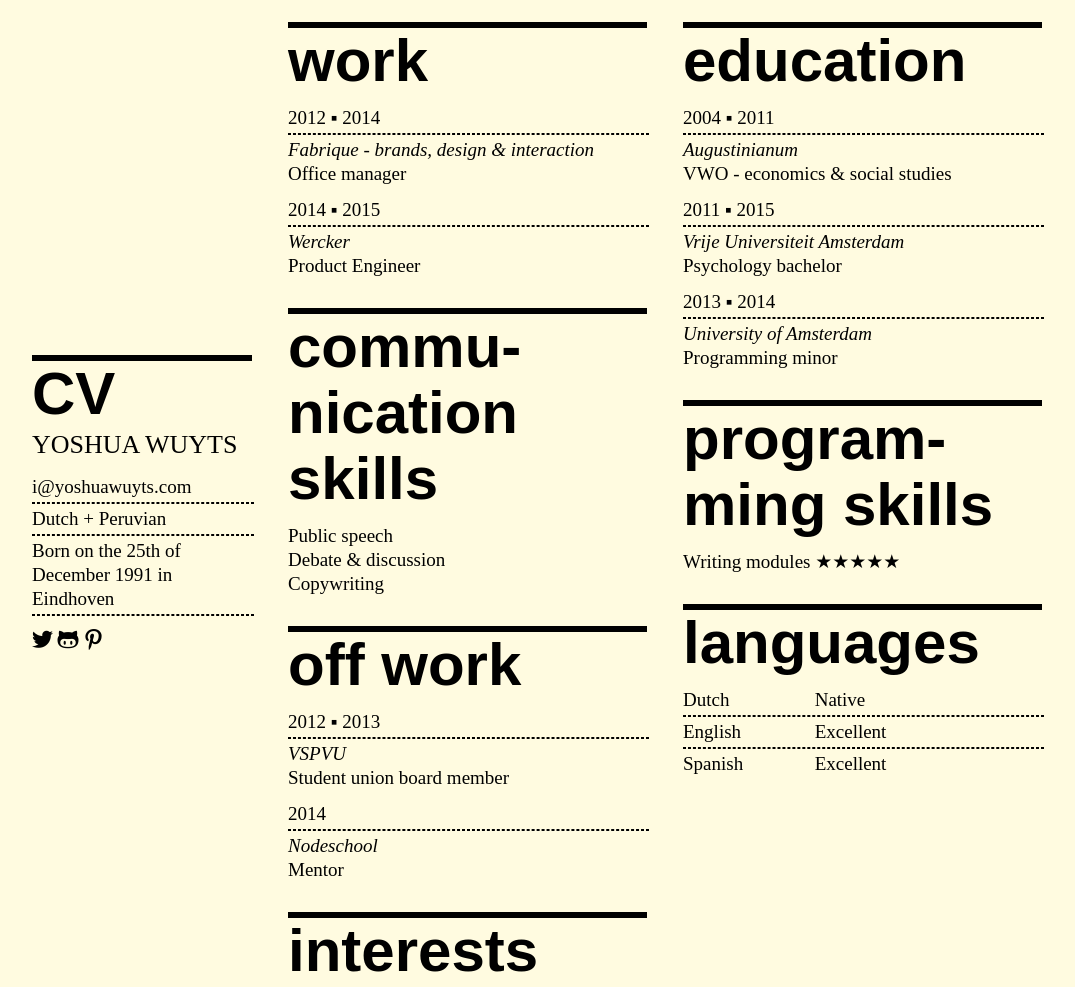
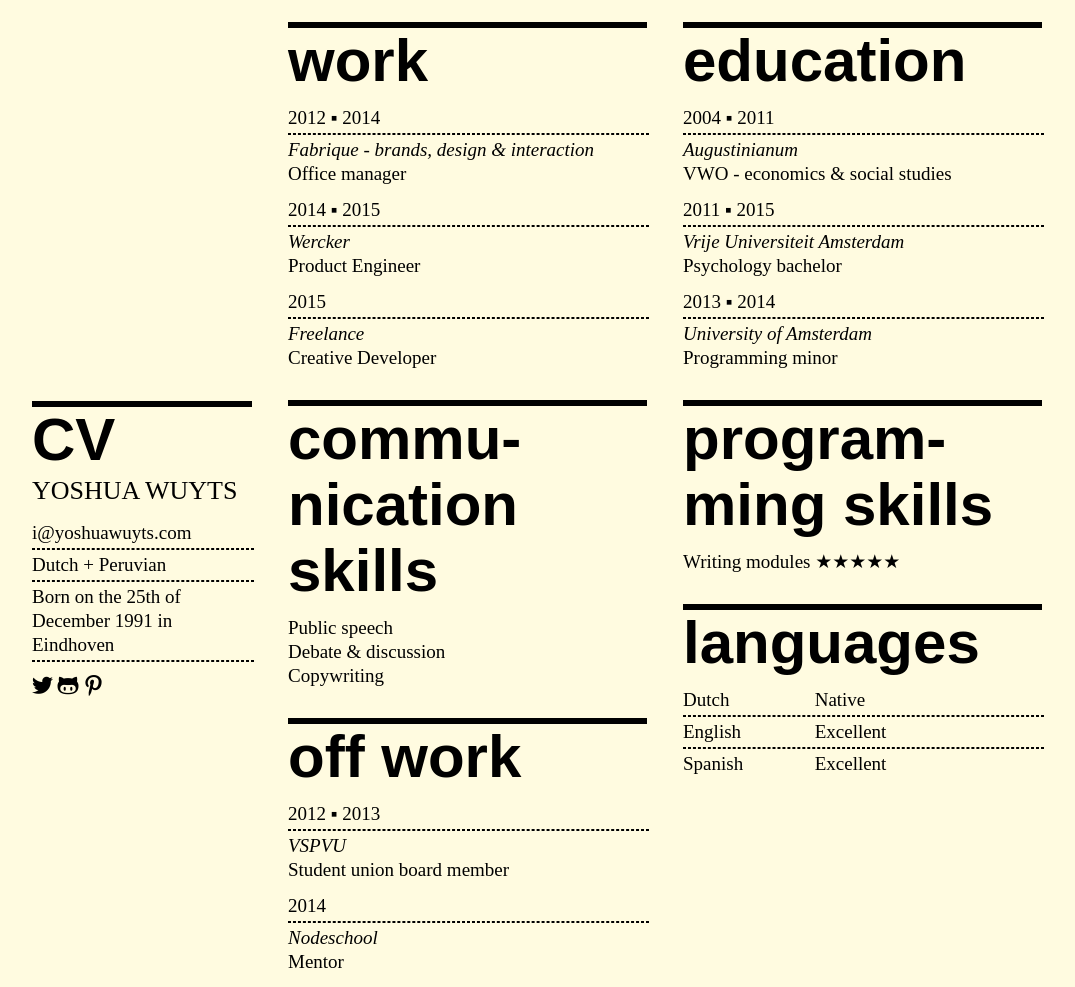
Before and after one commit to yoshuawuyts/resume, a website: page index.html in a window 1280 px wide. Shown: the top 987 px of the page, without its empty margins (113-1188 px from the left). Drawn offline with Linux system fonts and the light colour scheme.

Commit message:
html: add nw work

```diff
--- a/index.html
+++ b/index.html
@@ -60,6 +60,12 @@
               <div class="dash"></div>
               <p class="em">Wercker</p>
               <p>Product Engineer</p>
+            </li>
+            <li>
+              <p class="work">2015</p>
+              <div class="dash"></div>
+              <p class="em">Freelance</p>
+              <p>Creative Developer</p>
             </li>
           </ul>
           <div class="bar"></div>
```
